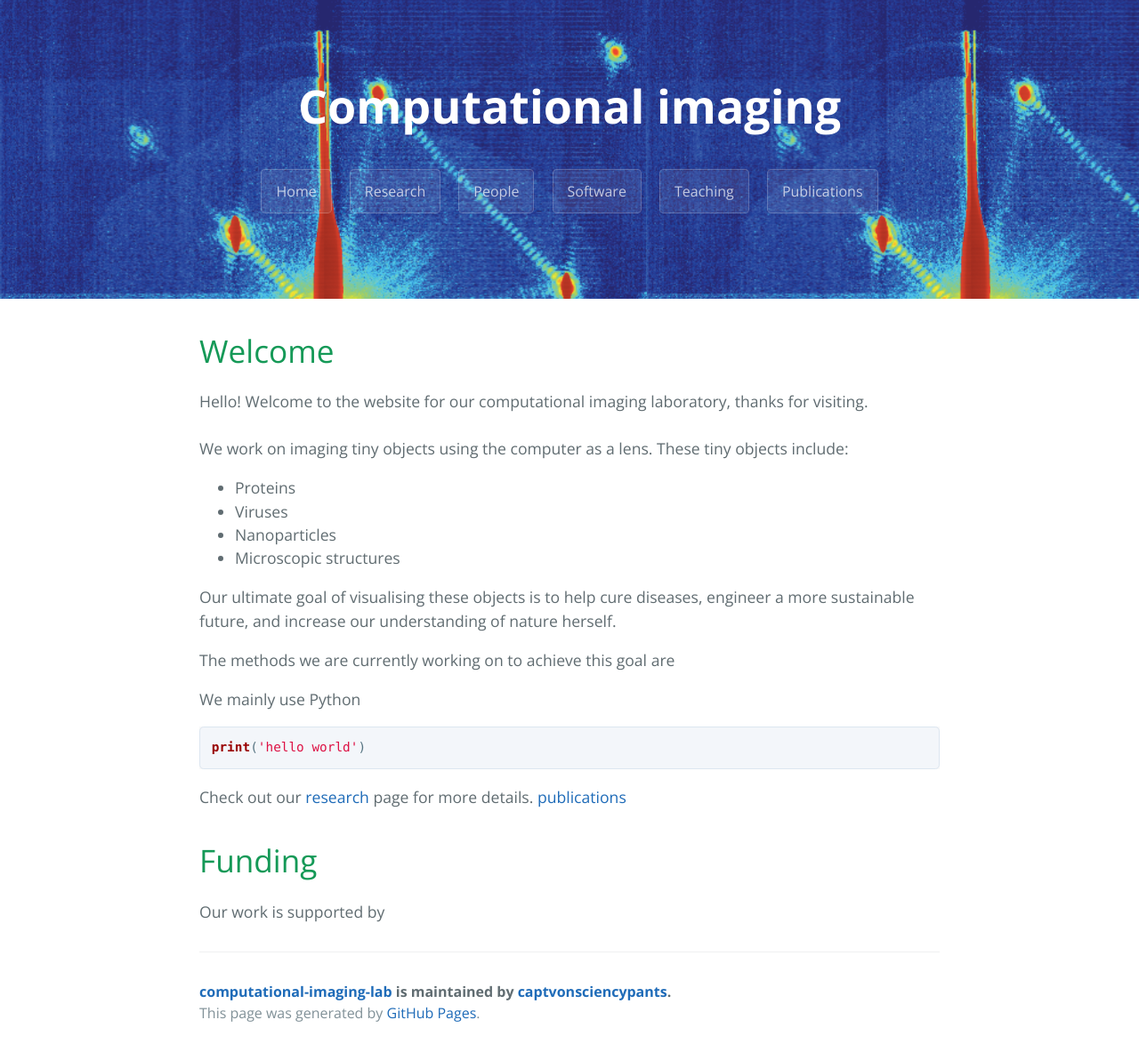
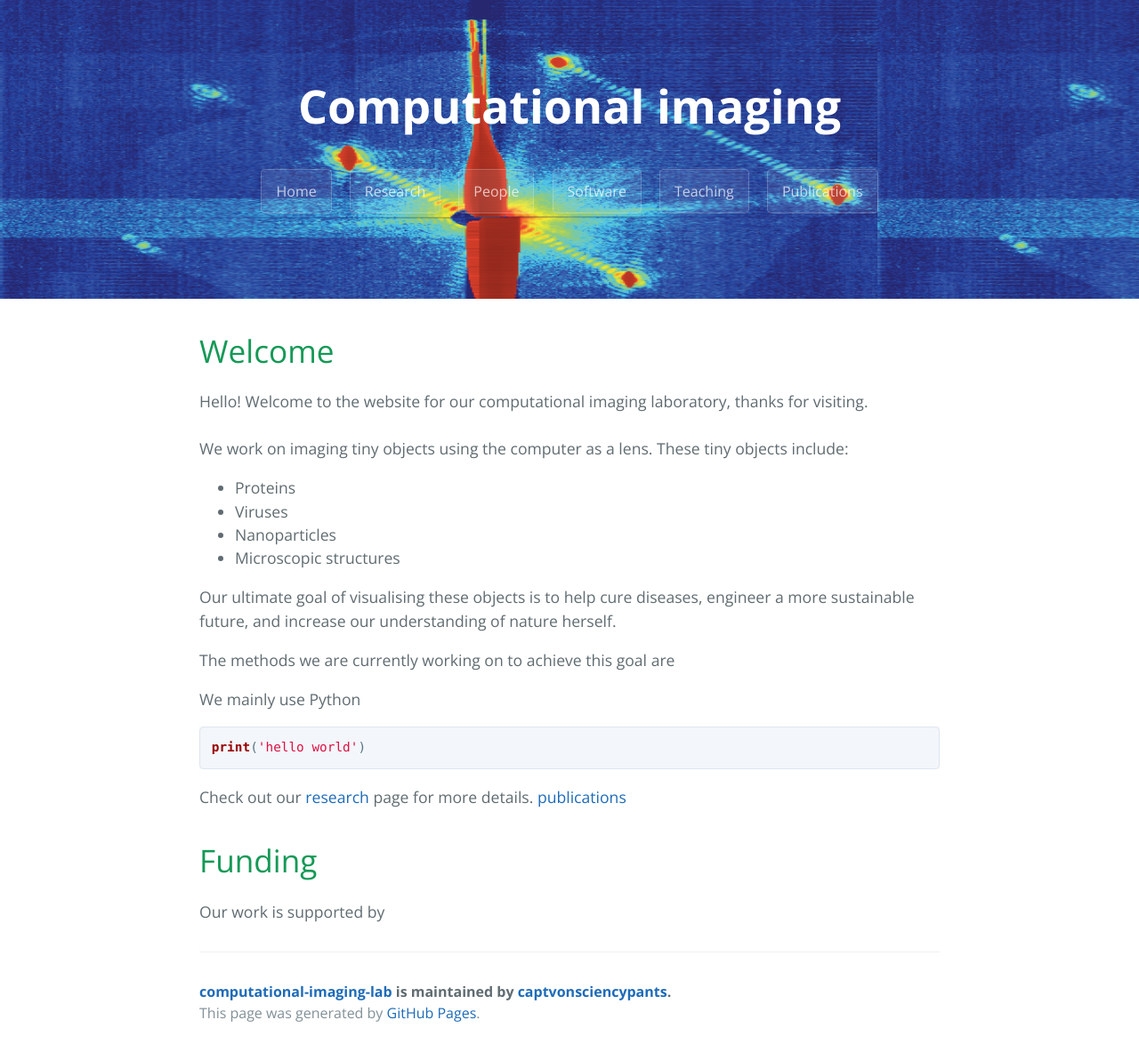
Before and after one commit to captvonsciencypants/computational-imaging-lab, a Jekyll site: the page built from index.md, in a window 1280 px wide. Shown: the whole page at 89% size. Built offline with Jekyll 4.4.1, drawn with Linux system fonts in a browser that asks for light colours; our own code applies the rules of GitHub Pages for plain Markdown files; the repository's description, which GitHub fills in, is left out.

Commit message:
Update jekyll-theme-cayman.scss

```diff
--- a/_sass/jekyll-theme-cayman.scss
+++ b/_sass/jekyll-theme-cayman.scss
@@ -109,7 +109,7 @@ a {
   color: $header-heading-color;
   text-align: center;
   background-color: $header-bg-color;
-  background-image: url(https://github.com/captvonsciencypants/computational-imaging-lab/raw/gh-pages/figs/bg2.png); //linear-gradient(150deg, $header-bg-color-secondary, $header-bg-color);
+  background-image: url(https://github.com/captvonsciencypants/computational-imaging-lab/raw/gh-pages/figs/bg3.png); //linear-gradient(150deg, $header-bg-color-secondary, $header-bg-color);
 
   @include large {
     padding: 5rem 6rem;
```
